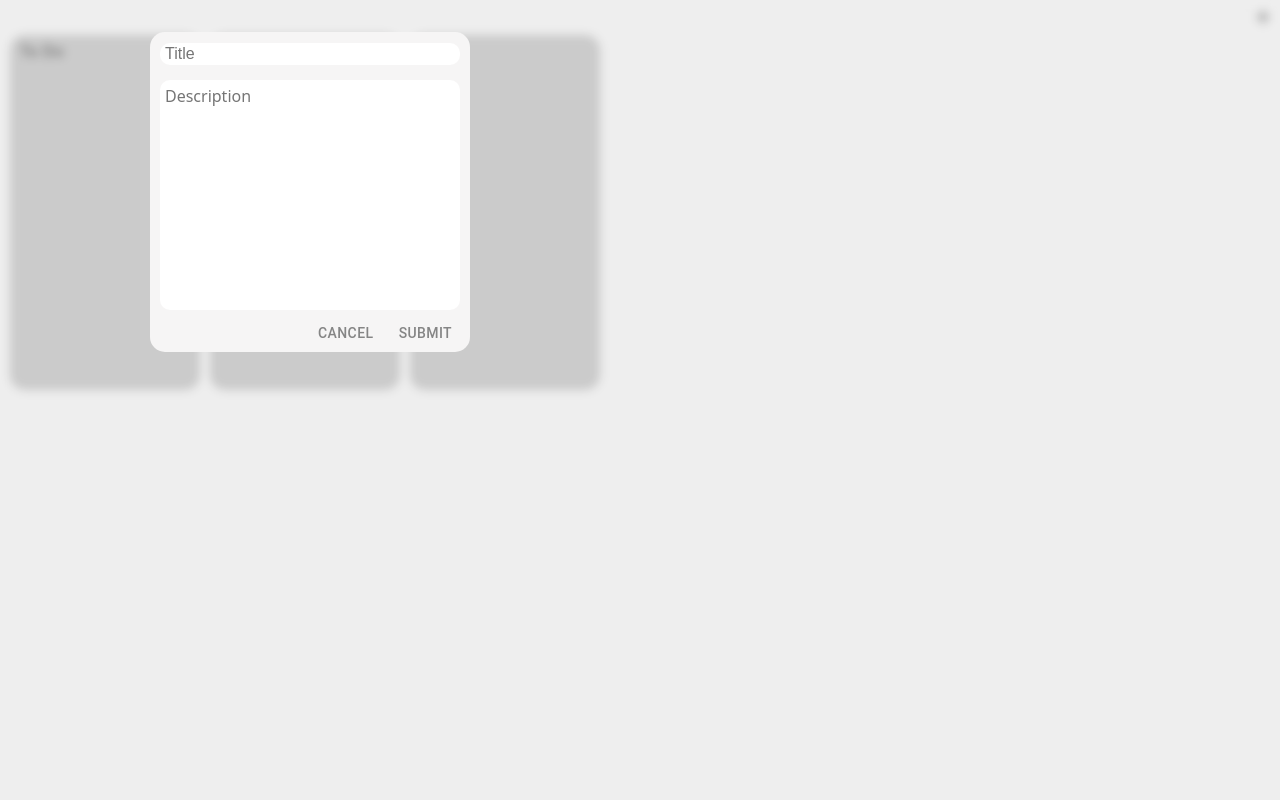
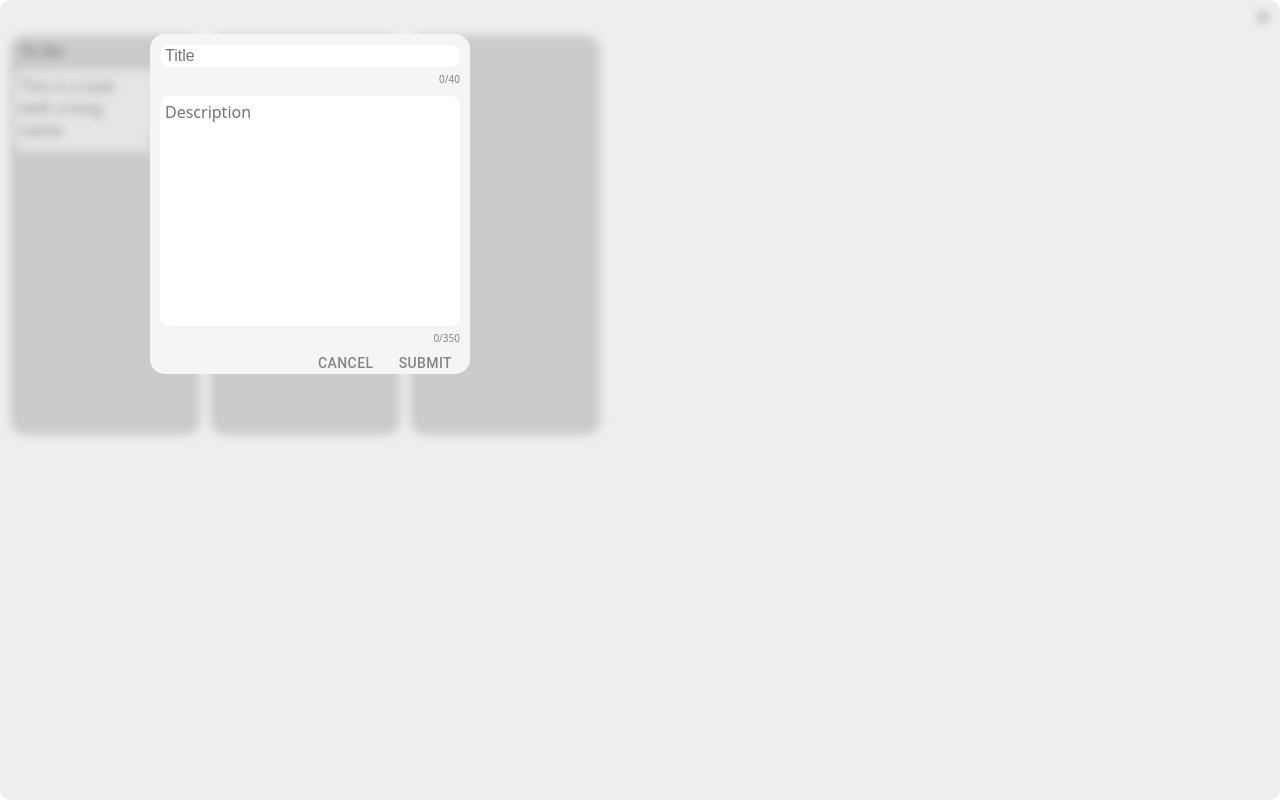
Before and after one commit to davissmith1/Plannr2.0, a React (Create React App) app in the folder plannr2.0/: page / in a window 1280 px wide. Both pictures are taken after a click on the icon 1263 px from the left and 17 px from the top of the page. Built offline with nearby package versions, Linux system fonts and the light colour scheme.

Commit message:
css fixes

```diff
--- a/plannr2.0/public/electron.js
+++ b/plannr2.0/public/electron.js
@@ -9,8 +9,8 @@ let mainWindow;
 function createWindow() {
   // Create the browser window.
   mainWindow = new BrowserWindow({
-    width: 600,
-    height: 400,
+    width: 610,
+    height: 445,
     frame: false,
     //TODO only resizable for debugging
     //resizable: false,
--- a/plannr2.0/src/App.js
+++ b/plannr2.0/src/App.js
@@ -11,9 +11,9 @@ function App() {
 
   let defaultTasks = {
         id: 0,
-        taskName: 'Test Task',
-        description: 'This is a default task',
-        bin: 1,
+        taskName: 'This is a task with a long name',
+        description: null,
+        bin: 0,
         createdAt: new Date(),
       }
 
--- a/plannr2.0/src/components/binDisplay.js
+++ b/plannr2.0/src/components/binDisplay.js
@@ -23,10 +23,8 @@ function BinDisplay({ binName, index, tasks, setTasks}) {
         </h1>
       </div>
       <div className='tasks'>
-        {/* <TaskListDisplay taskList={bin.getAllTasks()} taskChange={taskChange} /> */}
         <TaskListDisplay binIndex={index} tasks={tasks} setTasks={setTasks}/>
       </div>
-
     </div>
   )
 }
--- a/plannr2.0/src/components/taskDisplay.js
+++ b/plannr2.0/src/components/taskDisplay.js
@@ -10,7 +10,10 @@ function TaskDisplay( { key, task, onDelete, onBinChange}) {
     const [isTaskOpen, setIsTaskOpen] = useState(false);
 
     const handleTaskClick = () => {
-      setIsTaskOpen(!isTaskOpen);
+      if(task.description != '' || task.description != null){
+        console.log(task.description);
+        setIsTaskOpen(!isTaskOpen);
+      }
     };
 
     const handleBinChange = () =>{
@@ -26,6 +29,11 @@ function TaskDisplay( { key, task, onDelete, onBinChange}) {
         //event.stopPropagation(); // Prevent triggering handleTaskClick
         onDelete(task.id);
     };
+
+    const formattedDate = (task.createdAt.getMonth() + 1).toString() + '/' +
+        task.createdAt.getDate().toString() + ' ' +
+        task.createdAt.getHours().toString() + ':' +
+        task.createdAt.getMinutes().toString().padStart(2, '0');
 
     return (
     <div className='task' onClick={ handleTaskClick }>
@@ -49,7 +57,7 @@ function TaskDisplay( { key, task, onDelete, onBinChange}) {
         )}
         <div className='task-date'>
             <p>
-                { task.createdAt.toLocaleTimeString() }
+                { formattedDate }
             </p>
         </div>
     </div>
--- a/plannr2.0/src/forms/taskForm.js
+++ b/plannr2.0/src/forms/taskForm.js
@@ -38,8 +38,13 @@ function TaskForm( { closeForm, createTask }) {
                     placeholder='Title'
                     value = {title}
                     onChange={ handleTitleChange }
+                    maxLength={40}
+                    required
                     />
                 </label>
+                <div className='charCount'>
+                  <p>{title.length}/40</p>
+                </div>
                 <label>
                     <textarea
                     className='description'
@@ -47,8 +52,12 @@ function TaskForm( { closeForm, createTask }) {
                     placeholder='Description'
                     value={description}
                     onChange={ handleDescriptionChange }
+                    maxLength={350}
                     />
                 </label>
+                <div className='charCount'>
+                  <p>{description.length}/350</p>
+                </div>
             </div>
             <div className='close'>
               <Button onClick={ handleClose }>Cancel</Button>
--- a/plannr2.0/src/styles/App.css
+++ b/plannr2.0/src/styles/App.css
@@ -3,12 +3,18 @@ root {
     --text-gray: #858585;
   }
 
+/* body{
+    overflow: hidden;
+} */
 
 .App{
+    -webkit-app-region: drag;
     font-family: system-ui, -apple-system, BlinkMacSystemFont, 'Segoe UI', Roboto, Oxygen, Ubuntu, Cantarell, 'Open Sans', 'Helvetica Neue', sans-serif;
     padding: 5px;
     padding-top: 35px;
+
 }
+
 .Bins{
     display: flex;
     position: absolute;
@@ -25,14 +31,17 @@ root {
     right: 0;
     color: #858585;
     margin: 5px;
+    -webkit-app-region: no-drag;
 }
 
 .popupForm{
     position: absolute;
+    margin: 0px;
     height: 100%;
     width: 100%;
     top: 0;
     left: 0;
+    border-radius: 10px;
     background-color: rgba(143, 143, 143, 0.15);;
     backdrop-filter: blur(5px);
 }
@@ -41,3 +50,7 @@ root {
     color:#858585;
     transform: translate(50%, 50%);
 }
+
+button{
+    -webkit-app-region: no-drag;
+}
--- a/plannr2.0/src/styles/bin.css
+++ b/plannr2.0/src/styles/bin.css
@@ -3,12 +3,13 @@
     border-radius: 15px;
     width: 180px;
     height: auto;
-    min-height: 345px;
+    min-height: 390px;
     margin: 5px;
     margin-top: 0px;
     padding: 5px;
     display: flex;
     flex-direction: column;
+    overflow: auto;
 }
 
 .title{
--- a/plannr2.0/src/styles/task.css
+++ b/plannr2.0/src/styles/task.css
@@ -8,6 +8,7 @@
     margin-top: 5px;
     margin-bottom: 5px;
     position: relative;
+    -webkit-app-region: no-drag;
 }
 
 .task-title h1{
@@ -16,7 +17,7 @@
     color: #858585;
     margin: 0px;
     margin-bottom: 5px;
-    width: 135px;
+    width: 130px;
 
 }
 
@@ -37,6 +38,7 @@
     display:flex;
     flex-direction: row;
     margin-left: 5px;
+    -webkit-app-region: no-drag;
 }
 
 .closeIcon{
--- a/plannr2.0/src/styles/taskForm.css
+++ b/plannr2.0/src/styles/taskForm.css
@@ -1,12 +1,13 @@
 .taskForm{
     width: 300px;
-    height: 300px;
+    height: 320px;
     background-color: #F6F5F5;
     top: 0;
     left: 0;
     padding: 10px;
     border-radius: 15px;
     transform: translate(calc(50% - 10px), 10%);
+    -webkit-app-region: no-drag;
 }
 
 .close{
@@ -20,11 +21,22 @@
     font-size: 16px;
 
 }
+.charCount{
+
+    margin: 0px;
+    font-size: 10px;
+    color: #858585;
+}
+.charCount p{
+    margin: 0px;
+    float: right;
+}
 
 .close Button{
     color: #858585;
     display: flex;
     float: left;
+
 }
 
 .submit Button{
```
